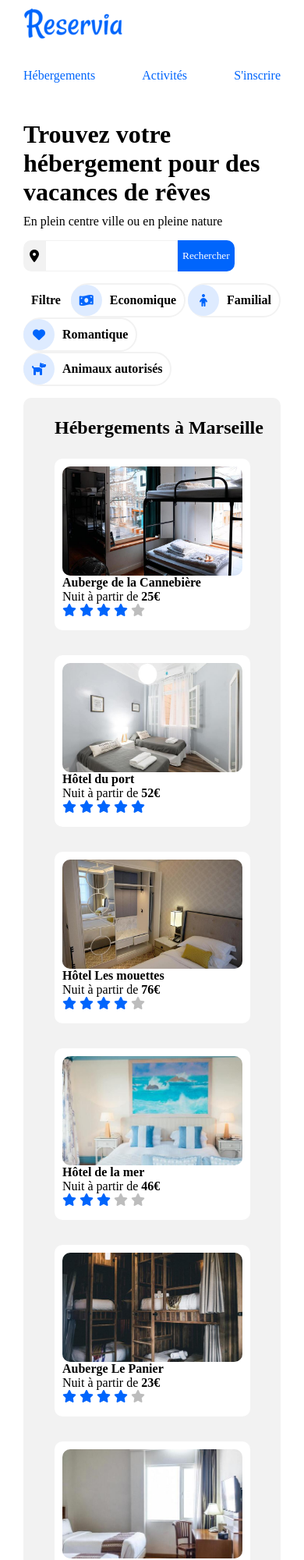
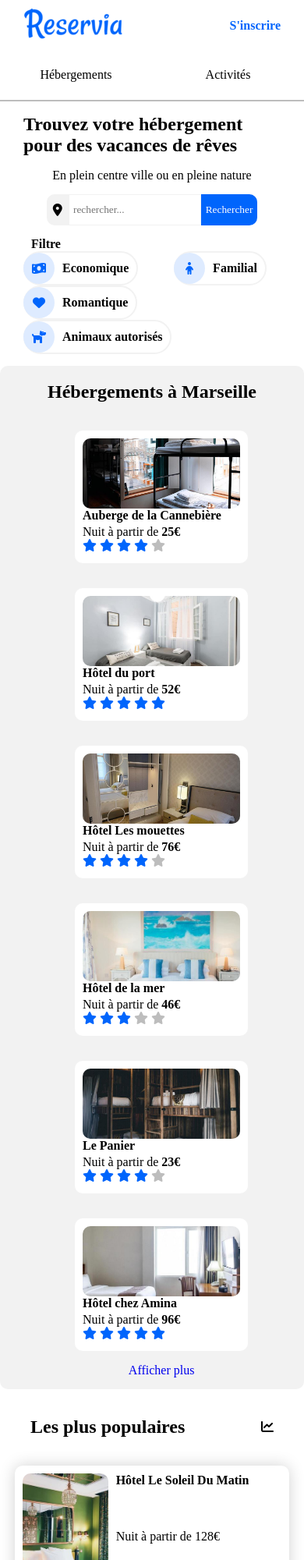
Before and after one commit to SelimWebDev/ElmahiSelim_2_14052021, a plain HTML site: page index.html in a window 390 px wide. Shown: the top 2000 px of the page at 78% size. Drawn offline with Linux system fonts and the light colour scheme; a web font is replaced by a local one.

Commit message:
derniers details pour être conforme à la maquette

```diff
--- a/index.html
+++ b/index.html
@@ -13,17 +13,17 @@
                 <img src="./images/logo.png" alt="logo Reservia">
             </div>
             <nav class="menu">
-                <a class="menu_link" href="#hebergement">Hébergements</a>
-                <a class="menu_link" href="#activites">Activités</a>
-                <a class="menu_link" href="">S'inscrire</a>
+                <div class="div_link"><a class="menu_link" href="#hebergement">Hébergements</a></div>
+                <div class="div_link"><a class="menu_link" href="#activites">Activités</a></div>
+                <a class="menu_link" id="link_inscr" href="">S'inscrire</a>
             </nav>
         </header>
         <main>
             <h1>Trouvez votre hébergement pour des vacances de rêves</h1>
-            <span>En plein centre ville ou en pleine nature</span>
+            <span id="under_title">En plein centre ville ou en pleine nature</span>
             <div id="search_block">
                 <div id="search_icone"><i class="fas fa-map-marker-alt"></i></div>
-                <input id="search_input" type="text">
+                <input id="search_input" type="text" placeholder=" rechercher...">
                 <button id="search_btn" type="button">Rechercher</button>
             </div>
             <div id="filter_block">
@@ -57,14 +57,14 @@
             </div>
             <div class="row_top">
                 <section id="hebergement">
-                    <div class="heb_title"><h1>Hébergements à Marseille</h1></div>
+                    <div class="heb_title"><h2>Hébergements à Marseille</h2></div>
                     <div id="display_heb">
                         <figure class="heb_fig fig_link">
                             <div class="heb_wrap_img">
                                 <img class="heb_img" src="./images/hebergements/auberge_de_la_cannebiere.jpg" alt="auberge de la cannebiere">
                             </div>
                             <figcaption>
-                                <b>Auberge de la Cannebière</b><br>
+                                <h2 class="heb_fig_title">Auberge de la Cannebière</h2>
                                 Nuit à partir de <b>25€</b>
                                 <div class ="heb_stars">
                                     <i class="fas fa-star"></i>
@@ -80,7 +80,7 @@
                                 <img class="heb_img" src="./images/hebergements/hotel_du_port.jpg" alt="hotel du port">
                             </div>
                             <figcaption>
-                                <b>Hôtel du port</b><br>
+                                <h2 class="heb_fig_title">Hôtel du port</h2>
                                 Nuit à partir de <b>52€</b>
                                 <div class ="heb_stars">
                                     <i class="fas fa-star"></i>
@@ -96,7 +96,7 @@
                                 <img class="heb_img" src="./images/hebergements/hotel_les_mouettes.jpg" alt="hotel les mouettes">
                             </div>
                             <figcaption>
-                                <b>Hôtel Les mouettes</b><br>
+                                <h2 class="heb_fig_title">Hôtel Les mouettes</h2>
                                 Nuit à partir de <b>76€</b>
                                 <div class ="heb_stars">
                                     <i class="fas fa-star"></i>
@@ -112,7 +112,7 @@
                                 <img class="heb_img" src="./images/hebergements/hotel_de_la_mer.jpg" alt="hotel de la mer">
                             </div>
                             <figcaption>
-                                <b>Hôtel de la mer</b><br>
+                                <h2 class="heb_fig_title">Hôtel de la mer</h2>
                                 Nuit à partir de <b>46€</b>
                                 <div class ="heb_stars">
                                     <i class="fas fa-star"></i>
@@ -128,7 +128,7 @@
                                 <img class="heb_img" src="./images/hebergements/auberge_le_panier.jpg" alt="auberge le panier">
                             </div>
                             <figcaption>
-                                <b>Auberge Le Panier</b><br>
+                                <h2 class="heb_fig_title">Le Panier</h2>
                                 Nuit à partir de <b>23€</b>
                                 <div class ="heb_stars">
                                     <i class="fas fa-star"></i>
@@ -144,7 +144,7 @@
                                 <img class="heb_img" src="./images/hebergements/hotel_chez_amina.jpg" alt="hotel chez amina">
                             </div>
                             <figcaption>
-                                <b>Hôtel chez Amina</b><br>
+                                <h2 class="heb_fig_title">Hôtel chez Amina</h2>
                                 Nuit à partir de <b>96€</b>
                                 <div class ="heb_stars">
                                     <i class="fas fa-star"></i>
@@ -155,10 +155,14 @@
                                 </div>
                             </figcaption>
                         </figure>
+                        <a id="aff_plus" href="#">Afficher plus</a>
                     </div>
                 </section>
                 <aside id="populaire_block">
-                    <div><h1>Les plus populaires</h1></div>
+                    <div id="pop_title">
+                        <h2>Les plus populaires</h2>
+                        <i class="fas fa-chart-line"></i>
+                    </div>
                     <figure class="pop_fig fig_link">
                         <div class="pop_wrap_img">
                             <img class="pop_img" src="./images/populaires/hotel_le_soleil_du_matin.jpg" alt="alt1">
@@ -166,6 +170,8 @@
                         <figcaption class="pop_txt">
                             <div>
                                 <h2 class="pop_title">Hôtel Le Soleil Du Matin</h2>
+                            </div>
+                            <div>
                                 Nuit à partir de 128€
                             </div>
                             <div class="pop_stars">
@@ -184,6 +190,8 @@
                         <figcaption class="pop_txt">
                             <div>
                                 <h2 class="pop_title">Au coeur de l'eau Chambres d'hôtes</h2>
+                            </div>
+                            <div>
                                 Nuit à partir de 71€
                             </div>
                             <div class="pop_stars">
@@ -202,6 +210,8 @@
                         <figcaption class="pop_txt">
                             <div>
                                 <h2 class="pop_title">Hôtel Tout bleu et Blanc</h2>
+                            </div>
+                            <div>
                                 Nuit à partir de 68€
                             </div>
                             <div class="pop_stars">
@@ -216,7 +226,7 @@
                 </aside>
             </div>
             <section id="activites">
-                <h1>Activités à Marseille</h1>
+                <h2>Activités à Marseille</h2>
                 <div class="row_bot">
                     <figure class="act_fig fig_link">
                         <div class="act_wrap_bimg">
--- a/style.css
+++ b/style.css
@@ -30,14 +30,21 @@ header {
     justify-content: space-between;
 }
 
+.div_link:hover {
+    border-top: 1px solid #0065FC;
+}
+
 .menu_link {
     text-decoration: none;
     color: #0065FC;
-    border-top: 1px solid white;
     line-height: 4em;
 }
 
-.menu_link:hover {
+#link_inscr {
+    border-top: 1px solid white;
+}
+
+#link_inscr:hover {
     border-top: 1px solid #0065FC;
 }
 
@@ -57,11 +64,6 @@ a:focus {
 
 a {
     text-decoration: none;
-}
-
-h1{
-    margin-top: 25px;
-    margin-bottom: 10px;
 }
 
 /*              BARRE DE RECHERCHE              */
@@ -197,6 +199,12 @@ h1{
     cursor: pointer;
 }
 
+.heb_fig_title {
+    font-size: medium;
+    font-weight: bold;
+    margin-top: 0px;
+}
+
 .heb_wrap_img {
     position: relative;
     width: 100%;
@@ -221,6 +229,12 @@ h1{
     color: black;
 }
 
+#aff_plus {
+    width: 100%;
+    margin-left: 40px;
+    text-decoration: none;
+}
+
 /*              ***********             */
 
 .fas.fa-star {
@@ -242,6 +256,13 @@ h1{
     width: 25%;
 }
 
+#pop_title {
+    width: 80%;
+    display: flex;
+    justify-content: space-between;
+    align-items: center;
+}
+
 .pop_fig {
     display: flex;
     background-color: white;
@@ -252,7 +273,6 @@ h1{
 }
 
 .pop_wrap_img {
-    position: relative;
     width: 33%;
     height: 100%;
 }
@@ -314,7 +334,7 @@ h1{
     display: flex;
     align-items: center;
     padding-left: 15px;
-    height: 80px;
+    height: 10%;
 }
 
 .act_txt {
@@ -353,6 +373,7 @@ h1{
 
 /*              **********              */
 
+/*              footer        */
 footer {
     background-color: #F2F2F2;
     display: flex;
@@ -372,6 +393,8 @@ footer {
     color: black;
     margin-bottom: 10px;
 }
+
+/*              **********              */
 
 /*              Media Queries               */
 
@@ -399,9 +422,6 @@ footer {
     .heb_fig {
         width: 35%;
     }
-    #filter_block {
-        width: 100%;
-    }
 
     #populaire_block {
         flex-direction: column;
@@ -423,12 +443,107 @@ footer {
 }
 
 @media screen and (max-width: 760px){
+
+    main {
+        margin-left: 0px;
+        margin-right: 0px;
+    }
+
+    header {
+        margin-left: 0px;
+        margin-right: 0px;
+    }
+
+    .logo {
+        margin-right: 30px;
+        margin-left: 30px;
+    }
+
+    #link_inscr  {
+        position: absolute;
+        right: 0;
+        top: 0;
+        margin-right: 30px;
+        font-weight: bold;
+        border-bottom: none;
+        color: #0065FC;
+    }
+
+    .div_link {
+        border-bottom: 2px solid #bdbdbd;
+        width: 50%;
+        text-align: center;
+    }
+
+    .div_link:hover {
+        border-bottom: 2px solid #0065FC;
+        border-top: none;
+    }
+
+    .menu_link {
+        color: black;
+    }
+
+    h1 {
+        font-size: 1.5em;
+        margin-right: 30px;
+        margin-left: 30px;
+    }
+
+    #under_title {
+        display: flex;
+        justify-content: center;
+    }
+
+    #search_block {
+        margin-left: 30px;
+        margin-right: 30px;
+        justify-content: center;
+    }
+
+    #filter_block {
+        margin-left: 30px;
+        margin-right: 30px;
+    }
+
+    .heb_title {
+        margin-left: 0px;
+    }
+
+    .heb_wrap_img {
+        height: 60%;
+    }
+
+    #populaire_block {
+        background-color: white;
+    }
+
+    .pop_fig {
+        box-shadow: 0px 0px 20px #0000002e;
+    }
+
+    #hebergement  {
+        display: flex;
+        flex-direction: column;
+        align-items: center;
+    }
+
     #display_heb {
         flex-direction: column;
         align-items: center;
     }
+
     .heb_fig {
         width: 70%;
+    }
+
+    .heb_fig_title {
+        margin-bottom: 3px;
+    }
+
+    #aff_plus {
+        width: auto;
+        margin-left: 0px;
     }
 
     #activites {
@@ -446,7 +561,12 @@ footer {
     }
 
     .fig_link {
-        width: 70%;
+        width: 85%;
+        height: 150px;
+        margin-top: 16px;
+        margin-bottom: 16px;
+        margin-left: 20px;
+        margin-right: 20px;
     }
 
     .div_act {
@@ -454,12 +574,12 @@ footer {
         align-items: center;
     }
 
-    .act_fig {
-        margin-bottom: 20px;
+    .act_wrap_bimg, .act_wrap_mimg, .act_wrap_simg {
+        height: 75%;
     }
 
-    .act_fig_col {
-        margin-bottom: 20px;
+    .act_caption {
+        height: 25%;
     }
 
     footer {
@@ -477,5 +597,9 @@ footer {
     header {
         display: block;
     }
+
+    .filter_title {
+        width: 100%;
+    }
 }
 /*              ***********             */
```
